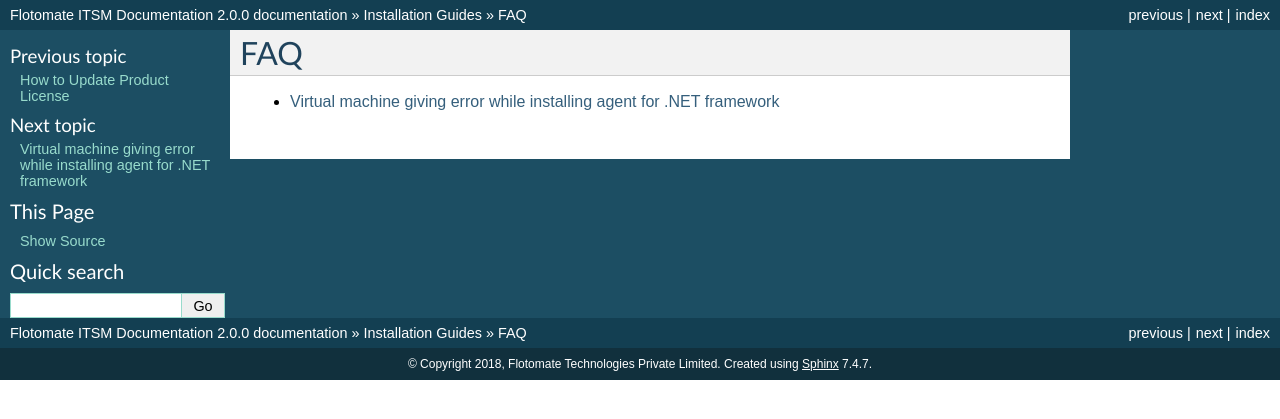
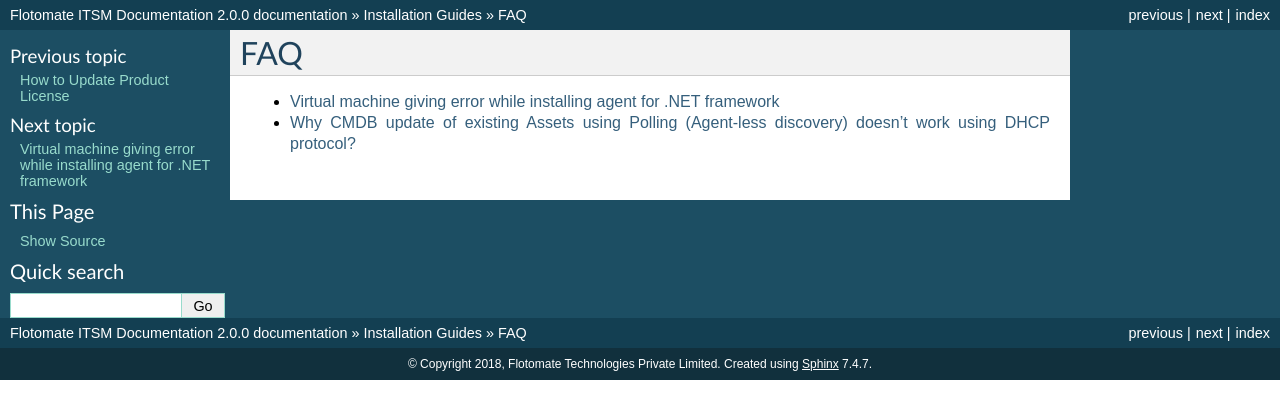
Before and after one commit to Flotomate/product_docs, a Sphinx documentation site: the page built from source/installation-guide/FAQ/index.rst, in a window 1280 px wide. Shown: the top 419 px of the page. Built offline with Sphinx 7.4.7, drawn with Linux system fonts in a browser that asks for light colours; pages that are not in the unit, such as notebooks, are missing from menus.

Commit message:
New FAQ section added in doc.

```diff
--- a/source/asset-management/asset-discovery.rst
+++ b/source/asset-management/asset-discovery.rst
@@ -598,6 +598,8 @@ in a Probe:
 
 Run on Demand Polling
 ^^^^^^^^^^^^^^^^^^^^^
+
+.. note:: If the Network is set to use DHCP protocol then one has to :ref:`configure DNS <DNS Configuration>`.
 
 Polling detects any changes made to a discovered Asset at the source and
 pushes the changes (if any) to the CMDB. This process helps you to keep
--- /dev/null
+++ b/source/installation-guide/FAQ/dhcp-error.rst
@@ -0,0 +1,11 @@
+.. _question2:
+
+*********************************************************************************************************
+Why CMDB update of existing Assets using Polling (Agent-less discovery) doesn't work using DHCP protocol?
+*********************************************************************************************************
+
+In a network using the DHCP protocol, IPs are dynamically allocated by a server. The IPs of machines change automatically
+which are not captured by the system during agent-less discovery; this results in failure when existing assets are discovered again using polling.
+To overcome this problem, you have to configure DNS in the product.
+
+Learn :ref:`how to configure DNS <DNS Configuration>`.
--- a/source/installation-guide/FAQ/index.rst
+++ b/source/installation-guide/FAQ/index.rst
@@ -5,3 +5,4 @@ FAQ
    :maxdepth: 2
 
    error-dot-net-framework
+   dhcp-error
```
